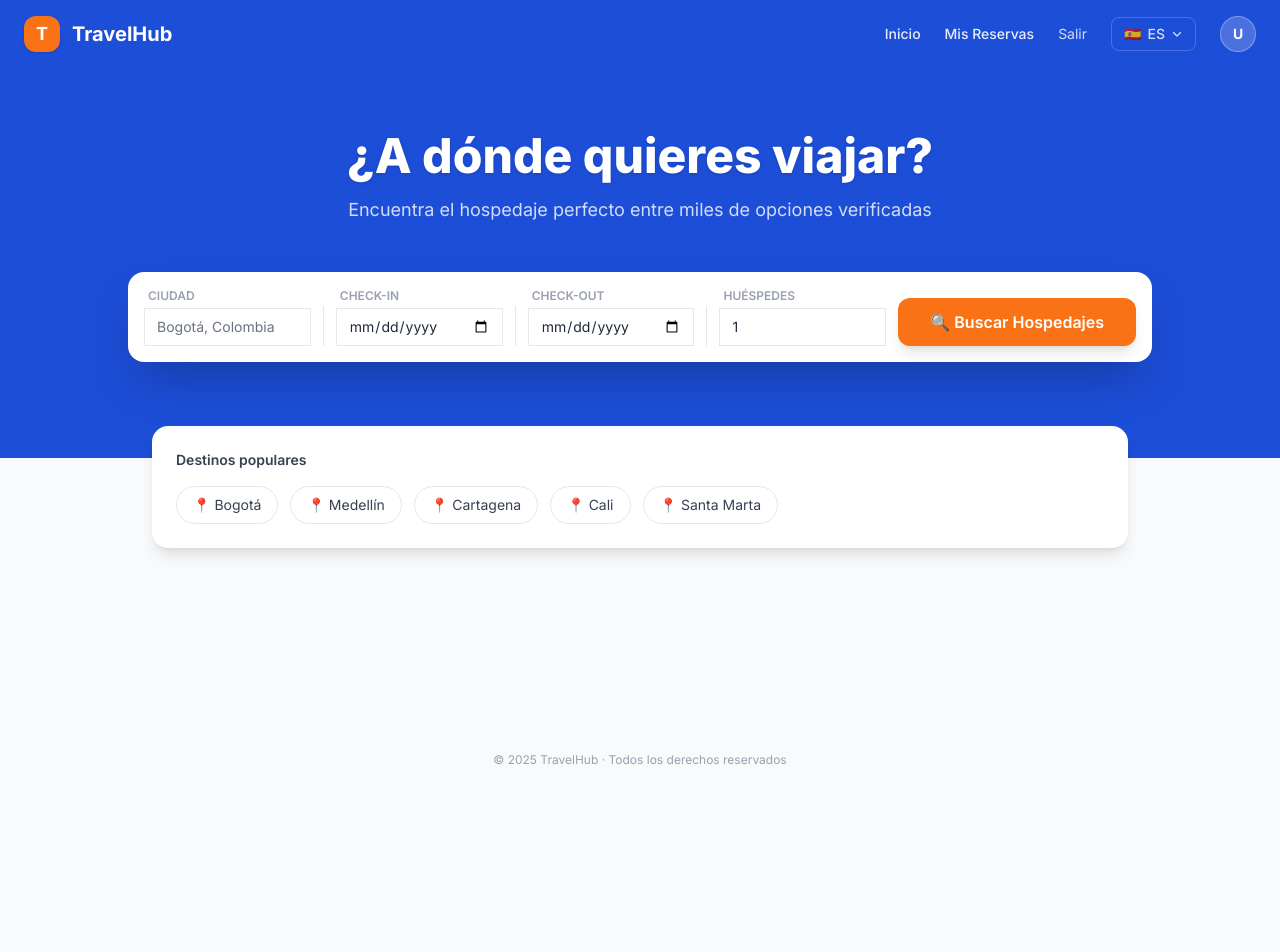
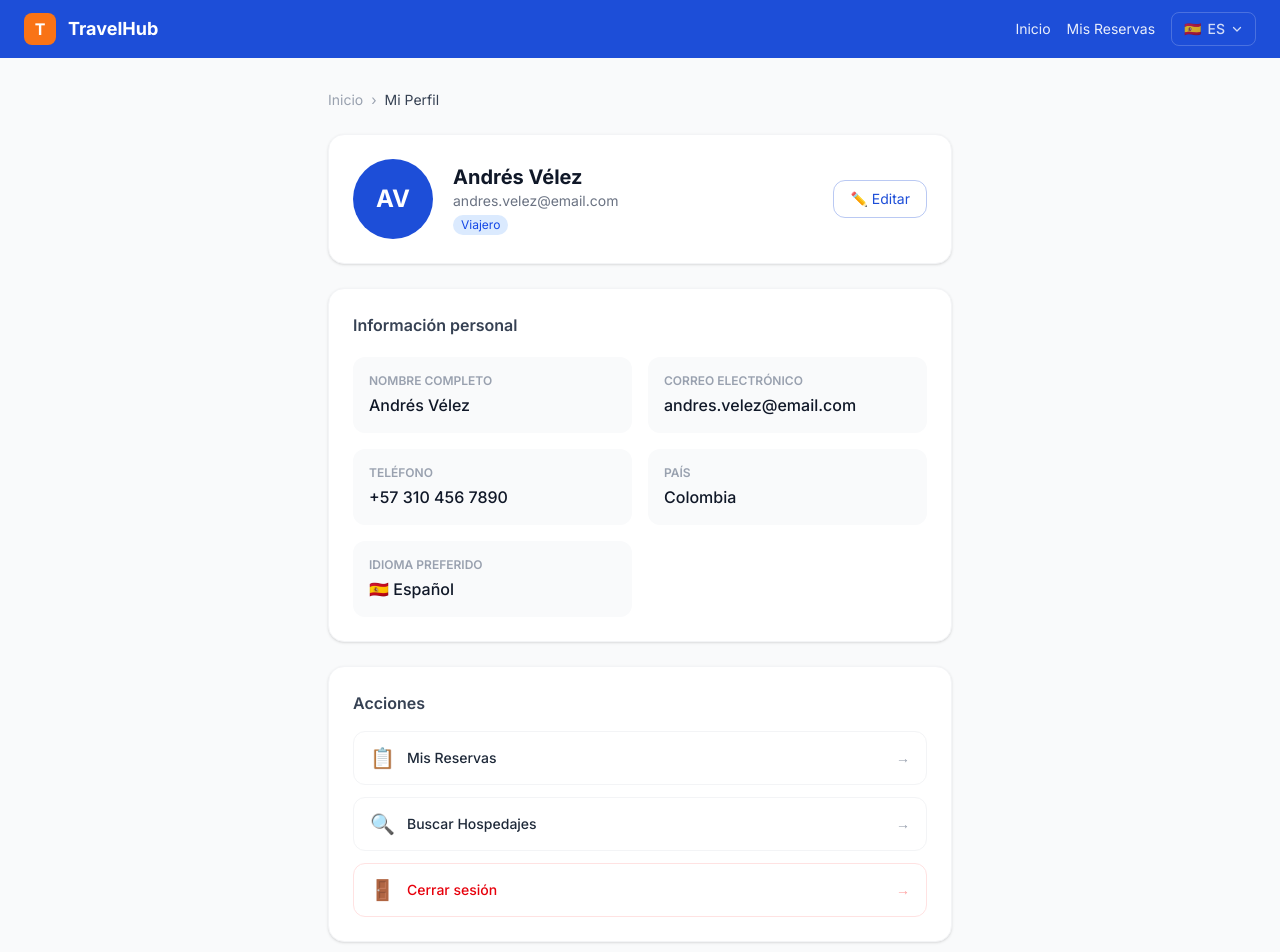
Before and after one commit to afvelezUniandes/proyecto-final, an Angular app in the folder travelhub-web/: page /profile in a window 1280 px wide. Before the commit this address led to /home. Shown: the top 952 px of the page. Before the commit the page ends 800 px from the top, so only its background shows below. Built offline with nearby package versions, Linux system fonts and the light colour scheme.

Commit message:
feat: add profile component with user details and editing functionality

```diff
--- a/travelhub-web/src/app/app.routes.ts
+++ b/travelhub-web/src/app/app.routes.ts
@@ -35,5 +35,10 @@ export const routes: Routes = [
         (m) => m.ReservationDetailComponent,
       ),
   },
+  {
+    path: 'profile',
+    loadComponent: () =>
+      import('./features/profile/profile.component').then((m) => m.ProfileComponent),
+  },
   { path: '**', redirectTo: 'home' },
 ];
--- a/travelhub-web/src/app/features/home/home.component.html
+++ b/travelhub-web/src/app/features/home/home.component.html
@@ -20,11 +20,13 @@
         Salir
       </button>
       <app-language-selector />
-      <div
-        class="w-9 h-9 bg-white/20 rounded-full flex items-center justify-center text-white text-sm font-bold border border-white/30"
+      <a
+        routerLink="/profile"
+        class="w-9 h-9 bg-white/20 rounded-full flex items-center justify-center text-white text-sm font-bold border border-white/30 hover:bg-white/30 transition"
+        title="Mi Perfil"
       >
         {{ userInitials() }}
-      </div>
+      </a>
     </div>
   </nav>
 
--- /dev/null
+++ b/travelhub-web/src/app/features/profile/profile.component.html
@@ -0,0 +1,188 @@
+<div class="min-h-screen bg-gray-50">
+  <!-- Navbar -->
+  <nav class="bg-[#1D4ED8] px-6 py-3 flex items-center justify-between">
+    <div class="flex items-center gap-3">
+      <div class="w-8 h-8 bg-[#F97316] rounded-lg flex items-center justify-center">
+        <span class="text-white font-bold">T</span>
+      </div>
+      <a routerLink="/home" class="text-white font-bold text-lg">TravelHub</a>
+    </div>
+    <div class="flex items-center gap-4">
+      <a routerLink="/home" class="text-white/90 text-sm hover:text-white">Inicio</a>
+      <a routerLink="/reservations" class="text-white/90 text-sm hover:text-white">Mis Reservas</a>
+      <app-language-selector />
+    </div>
+  </nav>
+
+  <div class="max-w-2xl mx-auto px-6 py-8 space-y-6">
+    <!-- Breadcrumb -->
+    <div class="text-sm text-gray-400">
+      <a routerLink="/home" class="hover:text-[#1D4ED8]">Inicio</a>
+      <span class="mx-2">›</span>
+      <span class="text-gray-700">Mi Perfil</span>
+    </div>
+
+    <!-- Avatar card -->
+    <div class="bg-white rounded-2xl shadow-sm border border-gray-100 p-6 flex items-center gap-5">
+      <div
+        class="w-20 h-20 bg-[#1D4ED8] rounded-full flex items-center justify-center text-white text-2xl font-bold flex-shrink-0"
+      >
+        {{ initials() }}
+      </div>
+      <div class="flex-1">
+        <h1 class="text-xl font-bold text-gray-900">{{ user().nombre }}</h1>
+        <p class="text-gray-500 text-sm">{{ user().email }}</p>
+        <span
+          class="mt-1 inline-block text-xs px-2 py-0.5 bg-blue-100 text-blue-700 rounded-full capitalize"
+        >
+          {{ user().rol || 'viajero' }}
+        </span>
+      </div>
+      @if (!editing()) {
+        <button
+          (click)="startEdit()"
+          class="text-sm text-[#1D4ED8] border border-[#1D4ED8]/30 px-4 py-2 rounded-xl hover:bg-blue-50 transition"
+        >
+          ✏️ Editar
+        </button>
+      }
+    </div>
+
+    <!-- Save success -->
+    @if (saveSuccess) {
+      <div
+        class="bg-green-50 border border-green-200 text-green-700 rounded-xl p-3 text-sm text-center"
+      >
+        ✅ Perfil actualizado correctamente
+      </div>
+    }
+
+    <!-- Info / Edit form -->
+    <div class="bg-white rounded-2xl shadow-sm border border-gray-100 p-6">
+      <h2 class="font-semibold text-gray-700 mb-5">Información personal</h2>
+
+      @if (!editing()) {
+        <!-- Read-only view -->
+        <div class="grid sm:grid-cols-2 gap-4">
+          <div class="bg-gray-50 rounded-xl p-4">
+            <p class="text-xs text-gray-400 uppercase font-semibold mb-1">Nombre completo</p>
+            <p class="text-gray-900 font-medium">{{ user().nombre }}</p>
+          </div>
+          <div class="bg-gray-50 rounded-xl p-4">
+            <p class="text-xs text-gray-400 uppercase font-semibold mb-1">Correo electrónico</p>
+            <p class="text-gray-900 font-medium">{{ user().email }}</p>
+          </div>
+          <div class="bg-gray-50 rounded-xl p-4">
+            <p class="text-xs text-gray-400 uppercase font-semibold mb-1">Teléfono</p>
+            <p class="text-gray-900 font-medium">{{ user().telefono || '—' }}</p>
+          </div>
+          <div class="bg-gray-50 rounded-xl p-4">
+            <p class="text-xs text-gray-400 uppercase font-semibold mb-1">País</p>
+            <p class="text-gray-900 font-medium">{{ user().pais || '—' }}</p>
+          </div>
+          <div class="bg-gray-50 rounded-xl p-4">
+            <p class="text-xs text-gray-400 uppercase font-semibold mb-1">Idioma preferido</p>
+            <p class="text-gray-900 font-medium">
+              {{ user().idioma_preferido === 'es' ? '🇪🇸 Español' : '🇺🇸 English' }}
+            </p>
+          </div>
+        </div>
+      } @else {
+        <!-- Edit form -->
+        <div class="grid sm:grid-cols-2 gap-4">
+          <div>
+            <label class="text-xs font-semibold text-gray-500 uppercase">Nombre completo</label>
+            <input
+              [(ngModel)]="draft.nombre"
+              class="w-full mt-1 px-3 py-2 border border-gray-200 rounded-lg text-sm text-gray-800 outline-none focus:border-[#1D4ED8] transition"
+            />
+          </div>
+          <div>
+            <label class="text-xs font-semibold text-gray-500 uppercase">Correo electrónico</label>
+            <input
+              [(ngModel)]="draft.email"
+              type="email"
+              class="w-full mt-1 px-3 py-2 border border-gray-200 rounded-lg text-sm text-gray-800 outline-none focus:border-[#1D4ED8] transition"
+            />
+          </div>
+          <div>
+            <label class="text-xs font-semibold text-gray-500 uppercase">Teléfono</label>
+            <input
+              [(ngModel)]="draft.telefono"
+              class="w-full mt-1 px-3 py-2 border border-gray-200 rounded-lg text-sm text-gray-800 outline-none focus:border-[#1D4ED8] transition"
+            />
+          </div>
+          <div>
+            <label class="text-xs font-semibold text-gray-500 uppercase">País</label>
+            <input
+              [(ngModel)]="draft.pais"
+              class="w-full mt-1 px-3 py-2 border border-gray-200 rounded-lg text-sm text-gray-800 outline-none focus:border-[#1D4ED8] transition"
+            />
+          </div>
+          <div>
+            <label class="text-xs font-semibold text-gray-500 uppercase">Idioma preferido</label>
+            <select
+              [(ngModel)]="draft.idioma_preferido"
+              class="w-full mt-1 px-3 py-2 border border-gray-200 rounded-lg text-sm text-gray-800 outline-none focus:border-[#1D4ED8] transition"
+            >
+              <option value="es">🇪🇸 Español</option>
+              <option value="en">🇺🇸 English</option>
+            </select>
+          </div>
+        </div>
+
+        <div class="flex gap-3 mt-5">
+          <button
+            (click)="save()"
+            class="flex-1 bg-[#1D4ED8] text-white text-sm font-semibold py-2.5 rounded-xl hover:bg-blue-700 transition"
+          >
+            Guardar cambios
+          </button>
+          <button
+            (click)="cancel()"
+            class="flex-1 border border-gray-200 text-gray-600 text-sm font-semibold py-2.5 rounded-xl hover:border-gray-300 transition"
+          >
+            Cancelar
+          </button>
+        </div>
+      }
+    </div>
+
+    <!-- Actions -->
+    <div class="bg-white rounded-2xl shadow-sm border border-gray-100 p-6">
+      <h2 class="font-semibold text-gray-700 mb-4">Acciones</h2>
+      <div class="flex flex-col gap-3">
+        <a
+          routerLink="/reservations"
+          class="flex items-center justify-between px-4 py-3 rounded-xl border border-gray-100 hover:border-[#1D4ED8] hover:bg-blue-50 transition group"
+        >
+          <div class="flex items-center gap-3">
+            <span class="text-xl">📋</span>
+            <span class="text-gray-800 text-sm font-medium">Mis Reservas</span>
+          </div>
+          <span class="text-gray-400 text-sm group-hover:text-[#1D4ED8]">→</span>
+        </a>
+        <a
+          routerLink="/home"
+          class="flex items-center justify-between px-4 py-3 rounded-xl border border-gray-100 hover:border-[#1D4ED8] hover:bg-blue-50 transition group"
+        >
+          <div class="flex items-center gap-3">
+            <span class="text-xl">🔍</span>
+            <span class="text-gray-800 text-sm font-medium">Buscar Hospedajes</span>
+          </div>
+          <span class="text-gray-400 text-sm group-hover:text-[#1D4ED8]">→</span>
+        </a>
+        <button
+          (click)="logout()"
+          class="flex items-center justify-between px-4 py-3 rounded-xl border border-red-100 hover:bg-red-50 transition group w-full text-left"
+        >
+          <div class="flex items-center gap-3">
+            <span class="text-xl">🚪</span>
+            <span class="text-red-600 text-sm font-medium">Cerrar sesión</span>
+          </div>
+          <span class="text-red-300 text-sm group-hover:text-red-500">→</span>
+        </button>
+      </div>
+    </div>
+  </div>
+</div>
--- /dev/null
+++ b/travelhub-web/src/app/features/profile/profile.component.ts
@@ -0,0 +1,69 @@
+import { Component, computed, signal } from '@angular/core';
+import { CommonModule } from '@angular/common';
+import { FormsModule } from '@angular/forms';
+import { RouterLink } from '@angular/router';
+import { LanguageSelectorComponent } from '../../shared/language-selector/language-selector.component';
+import { AuthService } from '../../core/services/auth.service';
+
+const MOCK_USER = {
+  id: 1,
+  nombre: 'Andrés Vélez',
+  email: 'andres.velez@email.com',
+  telefono: '+57 310 456 7890',
+  pais: 'Colombia',
+  idioma_preferido: 'es',
+  rol: 'viajero',
+};
+
+@Component({
+  selector: 'app-profile',
+  standalone: true,
+  imports: [CommonModule, FormsModule, RouterLink, LanguageSelectorComponent],
+  templateUrl: './profile.component.html',
+})
+export class ProfileComponent {
+  user = signal(MOCK_USER);
+  editing = signal(false);
+  saveSuccess = false;
+
+  draft = { ...MOCK_USER };
+
+  constructor(public auth: AuthService) {
+    const current = auth.currentUser();
+    if (current) {
+      const merged = { ...MOCK_USER, ...current };
+      this.user.set(merged as typeof MOCK_USER);
+      this.draft = { ...merged } as typeof MOCK_USER;
+    }
+  }
+
+  startEdit() {
+    this.draft = { ...this.user() };
+    this.editing.set(true);
+    this.saveSuccess = false;
+  }
+
+  save() {
+    this.user.set({ ...this.draft });
+    this.editing.set(false);
+    this.saveSuccess = true;
+    setTimeout(() => (this.saveSuccess = false), 3000);
+  }
+
+  cancel() {
+    this.editing.set(false);
+  }
+
+  initials(): string {
+    return this.user()
+      .nombre.split(' ')
+      .slice(0, 2)
+      .map((w) => w[0])
+      .join('')
+      .toUpperCase();
+  }
+
+  logout() {
+    this.auth.logout();
+  }
+}
```
Also changed, not shown: 1 other file (tests, documents, lock files or other folders).
